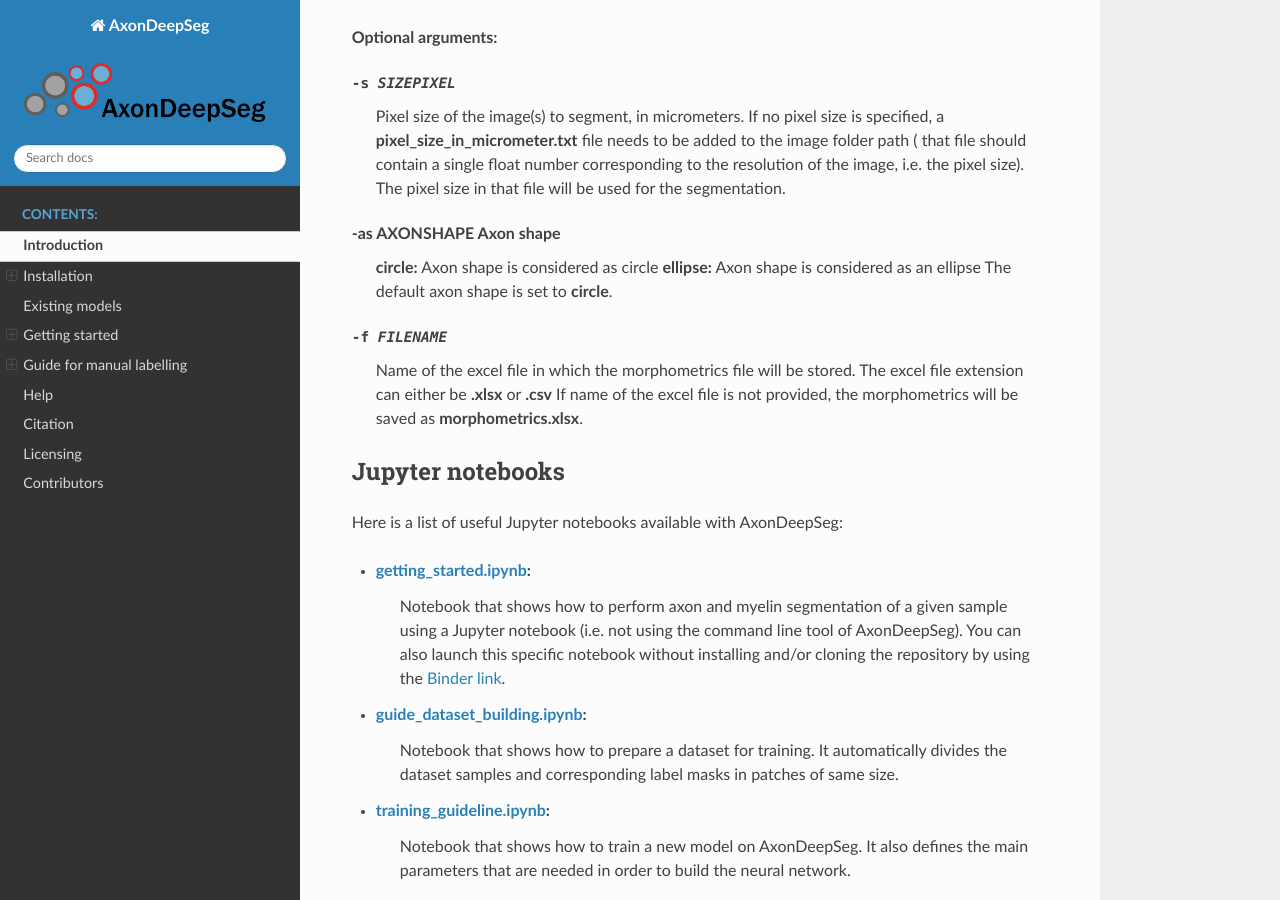
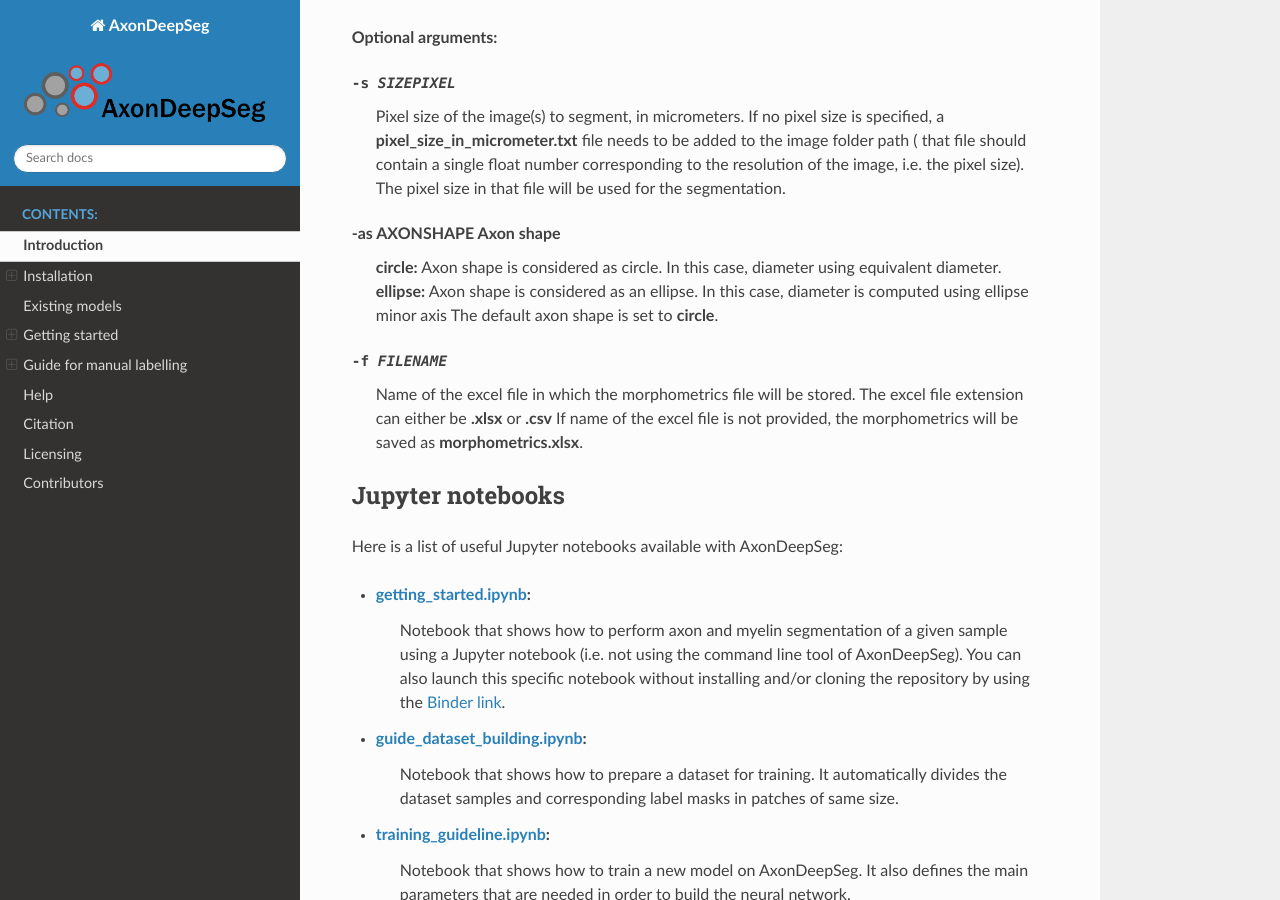
Before and after one commit to axondeepseg/axondeepseg, a Sphinx documentation site: the page built from docs/source/documentation.rst, in a window 1280 px wide and 900 px high, scrolled down 11149 px. Built offline with Sphinx 7.4.7 and the Read the Docs theme 2.0.0, drawn with Linux system fonts in a browser that asks for light colours.

Commit message:
Add more details about axon shape flag

```diff
--- a/docs/source/documentation.rst
+++ b/docs/source/documentation.rst
@@ -367,11 +367,9 @@
 -s SIZEPIXEL        Pixel size of the image(s) to segment, in micrometers.
                     If no pixel size is specified, a **pixel_size_in_micrometer.txt** file needs to be added to the image folder path ( that file should contain a single float number corresponding to the resolution of the image, i.e. the pixel size). The pixel size in that file will be used for the segmentation.
 
-
-
 -as AXONSHAPE        Axon shape
-                    **circle:** Axon shape is considered as circle
-                    **ellipse:** Axon shape is considered as an ellipse
+                    **circle:** Axon shape is considered as circle. In this case, diameter using equivalent diameter.
+                    **ellipse:** Axon shape is considered as an ellipse. In this case, diameter is computed using ellipse minor axis
                     The default axon shape is set to **circle**.
 
 -f FILENAME         Name of the excel file in which the morphometrics file will be stored.
```
